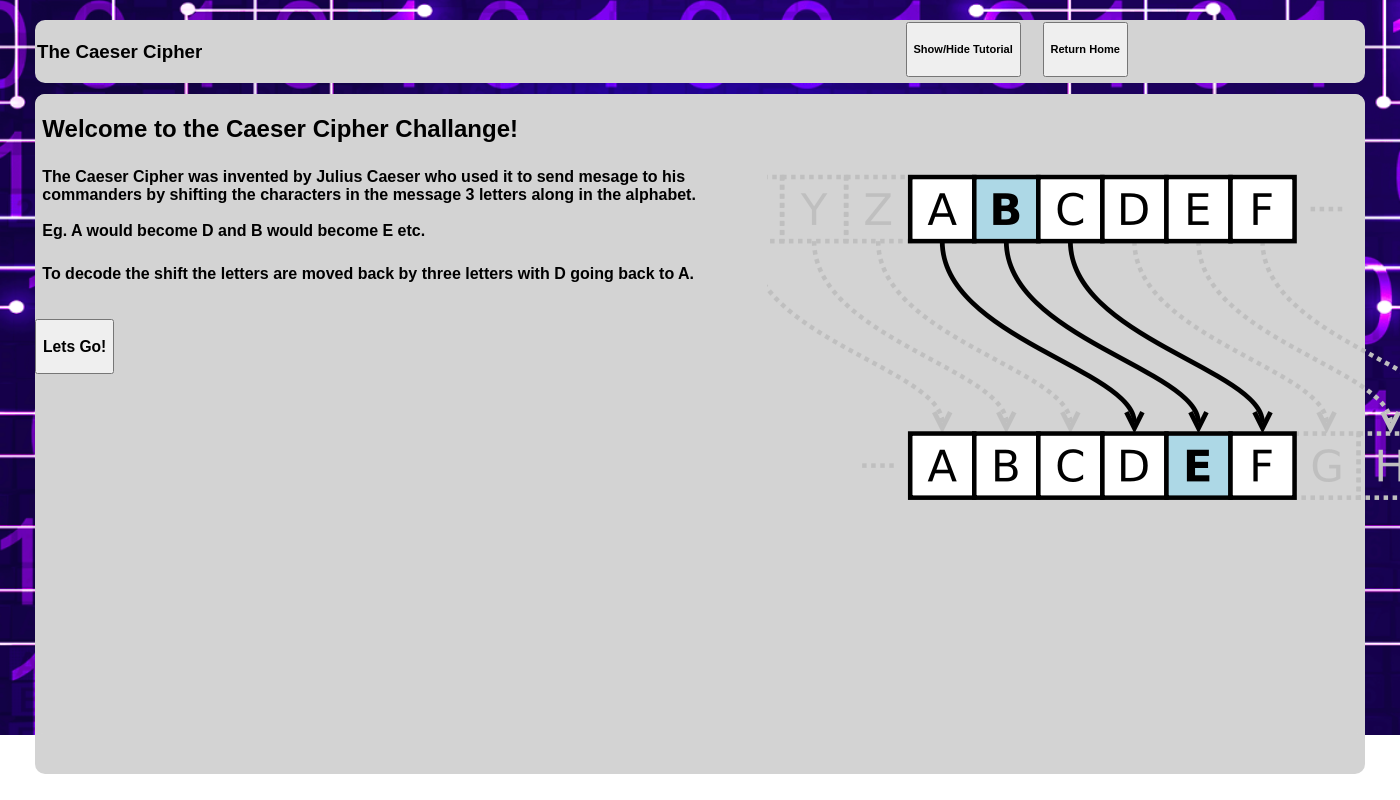
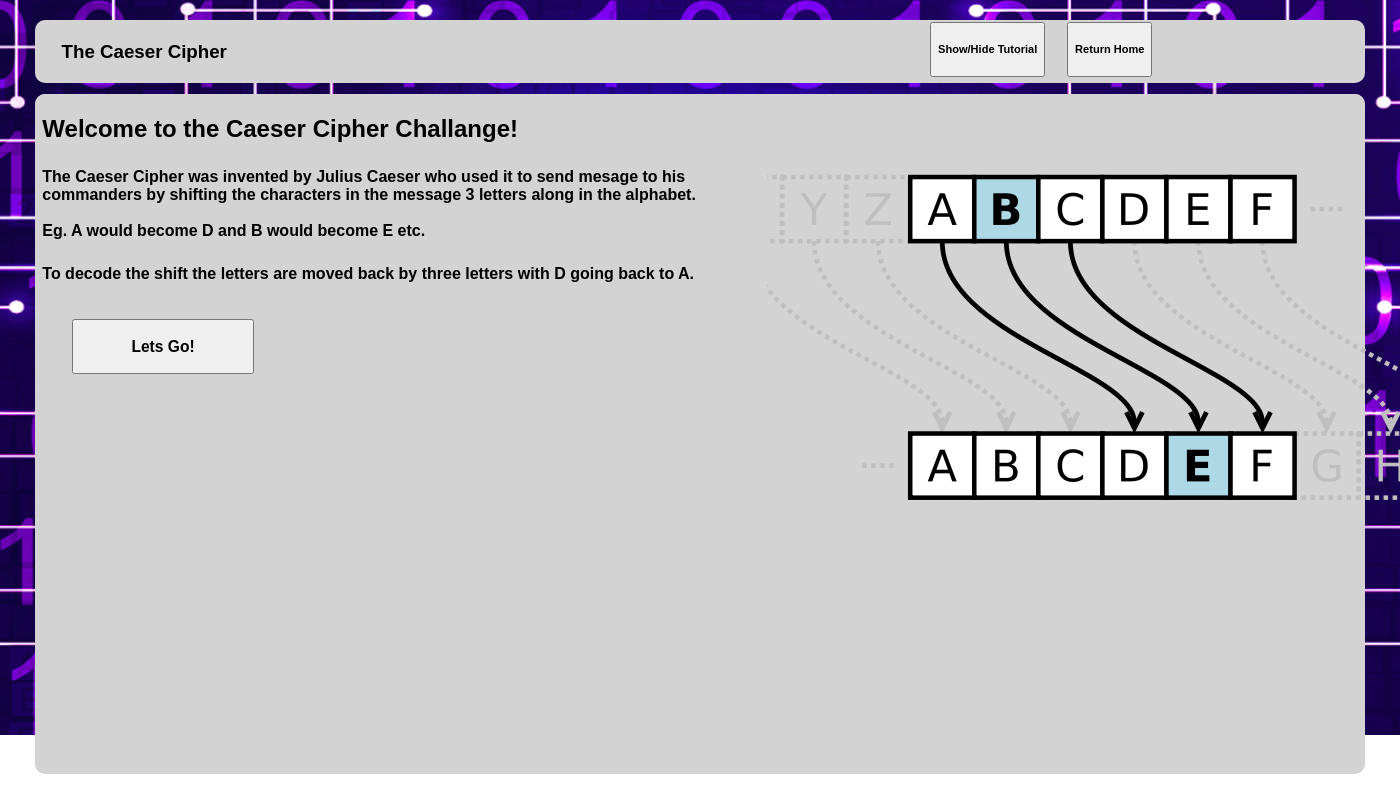
Before and after one commit to Spectre7651/AH-Project, a Flask app: page /caesercipher in a window 1400 px wide; the page is wider, and only the part inside the window is pictured. Run offline with Flask 3, Linux system fonts and the light colour scheme.

Commit message:
Auto Push - Jan 26 10:24:23

```diff
--- a/static/style.css
+++ b/static/style.css
@@ -7,9 +7,11 @@ background-image: url("/background");
 background-repeat: no-repeat;
 background-size: cover;
 }
+/* This sets the body font for the site*/
 body {
 font-family:Arial, sans-serif;
 }
+/* This deals with the top headers across the site*/
 #topheader{
   position: absolute;
   width: 95%;
@@ -146,7 +148,7 @@ input[type=text] {
     size:20px;
     margin:2.5%;
   }
-
+  /*General Tutorial Div Code for the left and right elements*/
   #tutorial-left{
     margin-top:1%;
     width:55%;
@@ -163,6 +165,8 @@ input[type=text] {
     width:65%;
     float:left;
     margin:2px;
+    margin-left:2%;
+
   }
   #c-th-homebutton{
     width:10%;
@@ -181,8 +185,8 @@ input[type=text] {
     float:left;
     margin:2px;
   }
-
-  #c-tutorial{
+  /*Challenge Page CSS*/
+  #tutorial{
     position:absolute;
     display:block;
     top: 10%;
@@ -196,17 +200,21 @@ input[type=text] {
     margin-top:1%;
     border-radius: 10px;
   }
+  #tutorial button{
+    margin-left:5%;
+    width:25%;
+  }
 
-  #c-tutorial h2{
+  #tutorial h2{
     margin:1%;
     margin-bottom:0%;
   }
-  #c-tutorial h4{
+  #tutorial h4{
     margin:1%;
     margin-bottom:0%;
   }
 
-  #c-body{
+  #challenge-body{
     position:absolute;
     display:block;
     top: 10%;
@@ -220,3 +228,14 @@ input[type=text] {
     border: 2px white;
     border-radius: 10px;
   }
+
+  #challenge-left{
+    margin-top:1%;
+    width:50%;
+    float:left;
+  }
+  #challenge-right{
+    margin-top:1%;
+    width:50%;
+    float:left;
+  }
--- a/templates/caeser.html
+++ b/templates/caeser.html
@@ -1,3 +1,7 @@
+<!--Alfie Ford
+This is the html page for the ceaser cipher challenge-->
+
+<!--General Setup-->
 <!DOCTYPE html>
 <html lang="en-GB" id="main">
 <head>
@@ -5,9 +9,10 @@
 	<link rel="stylesheet" href="/style.css">
 	<link rel="icon" type="image/x-icon" href="/favicon">
 	<title>Caeser - CipherSchool</title>
+	<!--This function looks after hiding the tutorial menu when the button is pressed-->
 	<script>
 		function showhidetutorial(){
-			var x = document.getElementById("c-tutorial");
+			var x = document.getElementById("tutorial");
 			if (x.style.display == "none"){
 				x.style.display = "block"
 			} else {
@@ -16,7 +21,9 @@
 		}
 	</script>
 </head>
+<!--Main Body Code-->
 <body>
+	<!--This looks after the top header with the user details and buttons-->
 	<div id="topheader">
 		<div id="c-th-title">
 			<h3>The Caeser Cipher</h3>
@@ -31,10 +38,18 @@
 			<h4>{{name}}</h4>
 		</div>
 	</div>
-	<div id="c-body">
-		<h1>Main content.</h1>
+	<!--This div holds the main challange-->
+	<div id="challenge-body">
+		<div id="challenge-left">
+			<!--This side will have the challange and the help menu wiht a div that will appwear if the help button
+			is pressed-->
+		</div>
+		<div id="challenge-right">
+			<!--This side is where the answer form will go-->
+		</div>
 	</div>
-	<div id="c-tutorial">
+	<!--This is the code for the tutorial that pops up when the page is opened to help the user-->
+	<div id="tutorial">
 		<div id="tutorial-left">
 		<h2>Welcome to the Caeser Cipher Challange!</h2>
 		<br>
@@ -43,11 +58,12 @@
 			<br>
 			<h4>To decode the shift the letters are moved back by three letters with D going back to A.</h4>
 			<br><br>
-			<!--Look at getting this nice-->
-			<button onclick="showhidetutorial()"><h3>Lets Go!</h3></button>
+			<!--This hides the tutorial when the button is pressed-->
+			<button onclick="showhidetutorial()"><h3>  Lets Go!  </h3></button>
 		</div>
 		<div id="tutorial-right">
 			<img src="/caeserencodeimg" id="c-encimg">
+			<!--Image Credit: Arduino Forum (https://www.google.com/url?sa=i&url=https%3A%2F%2Fforum.arduino.cc%2Ft%2Fcaesar-cipher-with-arduino-pt-1%2F189683&psig=AOvVaw2J9nm_yI2d4ZfePGb0oobx&ust=1706270588054000&source=images&cd=vfe&opi=89978449&ved=0CBMQjhxqFwoTCNj_8Li_-IMDFQAAAAAdAAAAABAD))-->
 		</div>
 	</div>
 </body>
```
Also changed, not shown: README.md.
